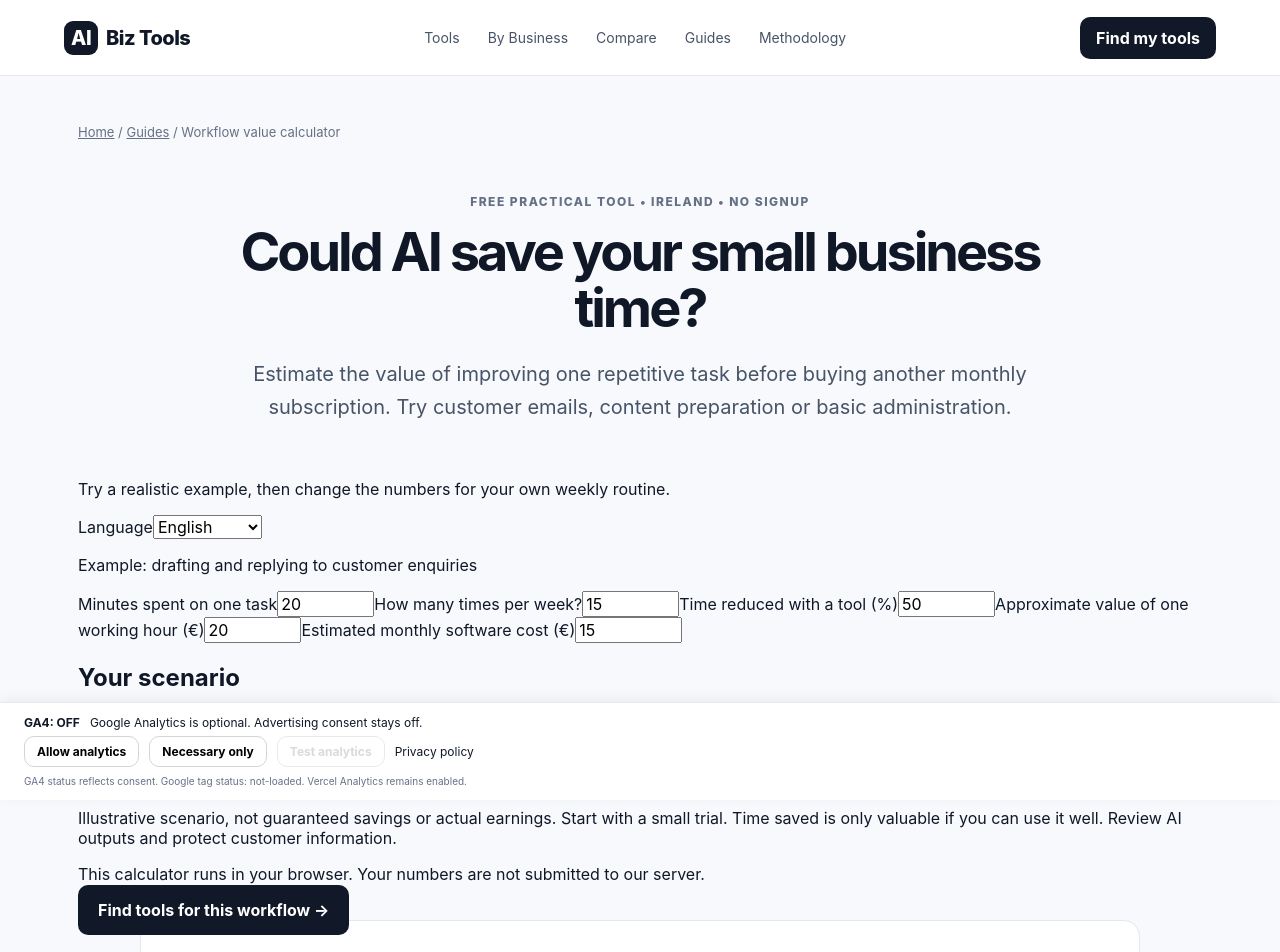
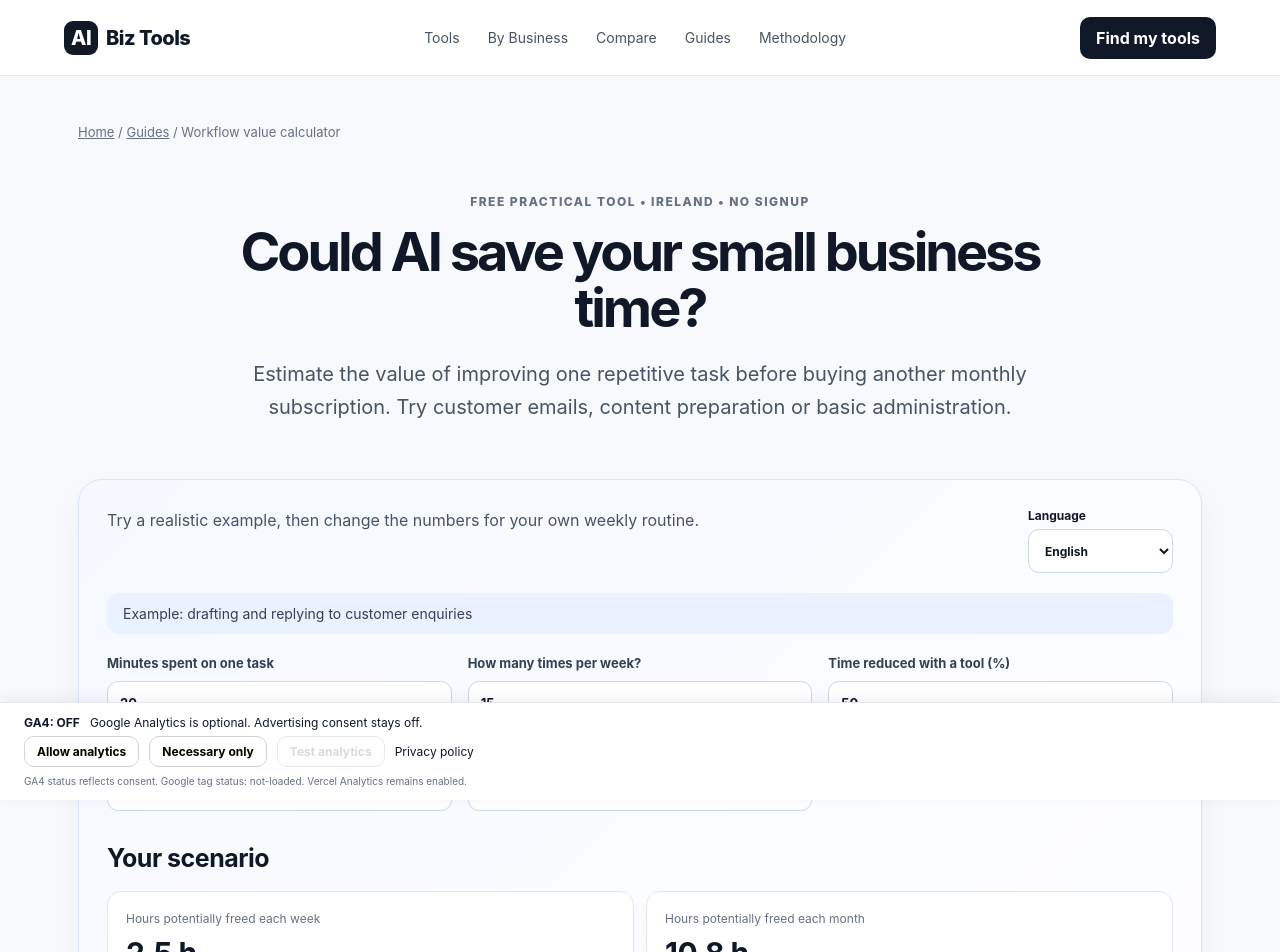
Before and after one commit to TsayAlex/ai-biz-tools, a Next.js app: page /guides/ai-workflow-value-calculator in a window 1280 px wide. Shown: the top 952 px of the page. Built offline with nearby package versions, Linux system fonts and the light colour scheme; no server answers.

Commit message:
Integrate free workflow calculator and remove inert signup: app/globals.css

```diff
--- a/app/globals.css
+++ b/app/globals.css
@@ -98,3 +98,29 @@
 .analytics-consent-heading strong{white-space:nowrap}.analytics-consent small{color:#667085}.analytics-consent p{margin:6px 0 0}
 .analytics-consent button{font-size:12px;padding:7px 12px}.analytics-consent button[aria-pressed="true"]{border-color:#111827}.analytics-consent button:disabled{opacity:.5;cursor:not-allowed}
 @media(max-width:560px){.analytics-consent{padding:10px 14px}}
+
+/* AUTO GROWTH v1 free workflow value calculator */
+.value-widget{background:linear-gradient(135deg,#f5f8ff,#fff);border:1px solid #d9e4f7;border-radius:24px;padding:28px;margin:0 0 36px;box-shadow:0 12px 34px rgba(16,24,40,.045)}
+.value-widget-head{display:flex;justify-content:space-between;gap:18px;align-items:flex-start}
+.value-widget-head p{max-width:650px;color:#475467;line-height:1.6;margin:0}
+.value-widget-head label{display:grid;gap:6px;font-size:12px;font-weight:700}
+.value-widget select,.value-widget input{border:1px solid #cfd8e5;border-radius:11px;background:#fff;color:#101828;font:inherit;padding:12px;width:100%;min-height:44px}
+.value-widget-head select{min-width:145px}
+.value-example{background:#eaf1ff;border-radius:12px;padding:12px 16px;color:#344054;font-size:14px;margin:20px 0}
+.value-inputs{display:grid;grid-template-columns:repeat(3,minmax(0,1fr));gap:16px}
+.value-inputs label{display:grid;gap:8px;font-weight:700;font-size:13px;color:#344054;align-content:end}
+.value-inputs span{line-height:1.4}
+.value-widget h2{font-size:25px;letter-spacing:-.5px;margin:32px 0 18px}
+.value-results{display:grid;grid-template-columns:repeat(2,1fr);gap:12px}
+.value-results>div{border:1px solid #e4e7ec;border-radius:14px;background:#fff;padding:18px;display:grid;gap:8px}
+.value-results span{color:#667085;font-size:12px;line-height:1.45}
+.value-results strong{font-size:30px;color:#101828;letter-spacing:-.5px}
+.value-results .value-total{background:#101828;border-color:#101828}
+.value-total span,.value-total strong{color:#fff}
+.value-warning{margin:23px 0 12px;color:#344054;line-height:1.65;font-size:13px}
+.value-privacy,.value-note{font-size:12px!important;color:#667085!important;line-height:1.55}
+.value-widget>a{margin-top:14px;display:inline-block}
+.value-article{margin-bottom:35px}
+.value-article h2{margin-top:28px}.value-article li{margin:7px 0;line-height:1.6}
+@media(max-width:780px){.value-inputs{grid-template-columns:repeat(2,minmax(0,1fr))}.value-widget-head{flex-direction:column}}
+@media(max-width:560px){.value-widget{padding:20px}.value-inputs,.value-results{grid-template-columns:1fr}.value-results strong{font-size:26px}.value-widget-head label,.value-widget-head select{width:100%}}
```
